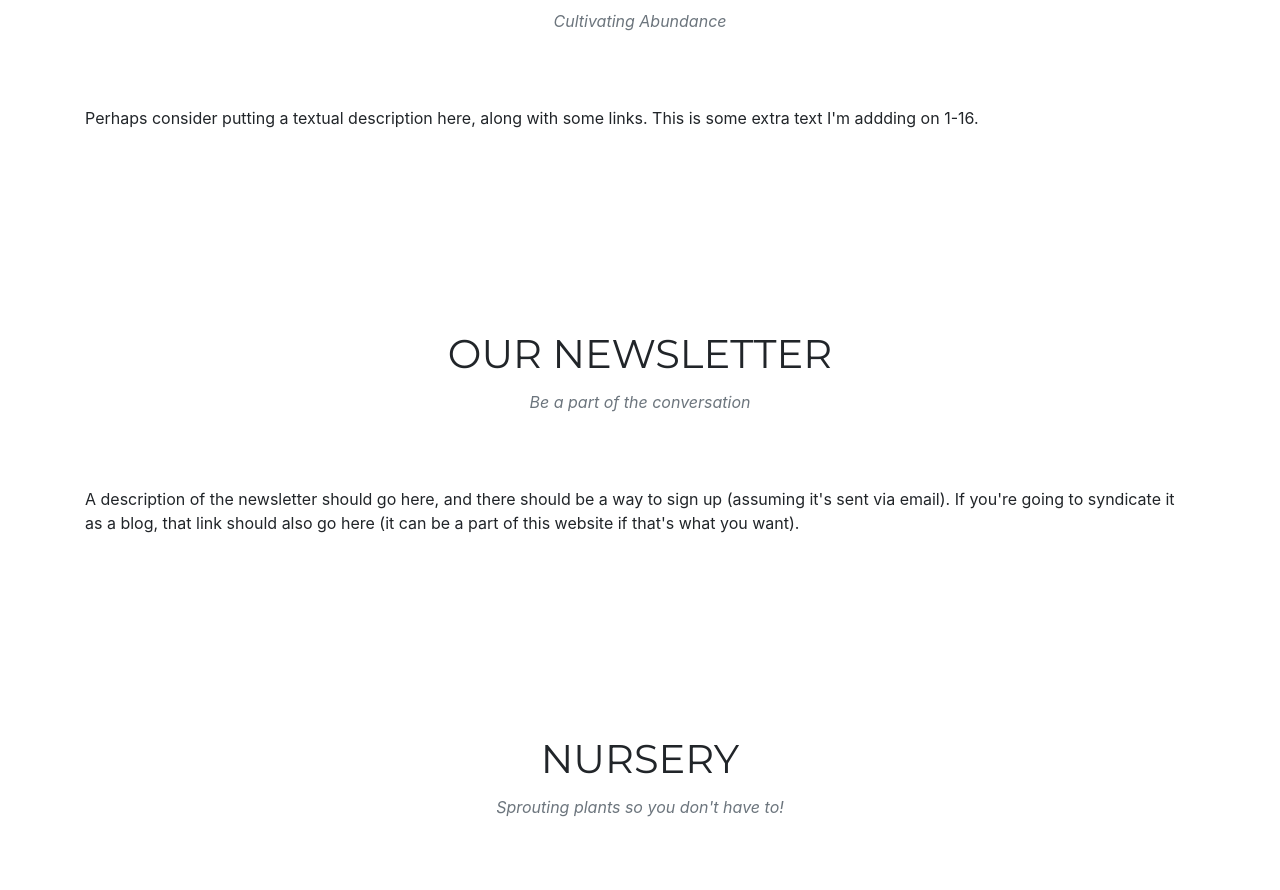
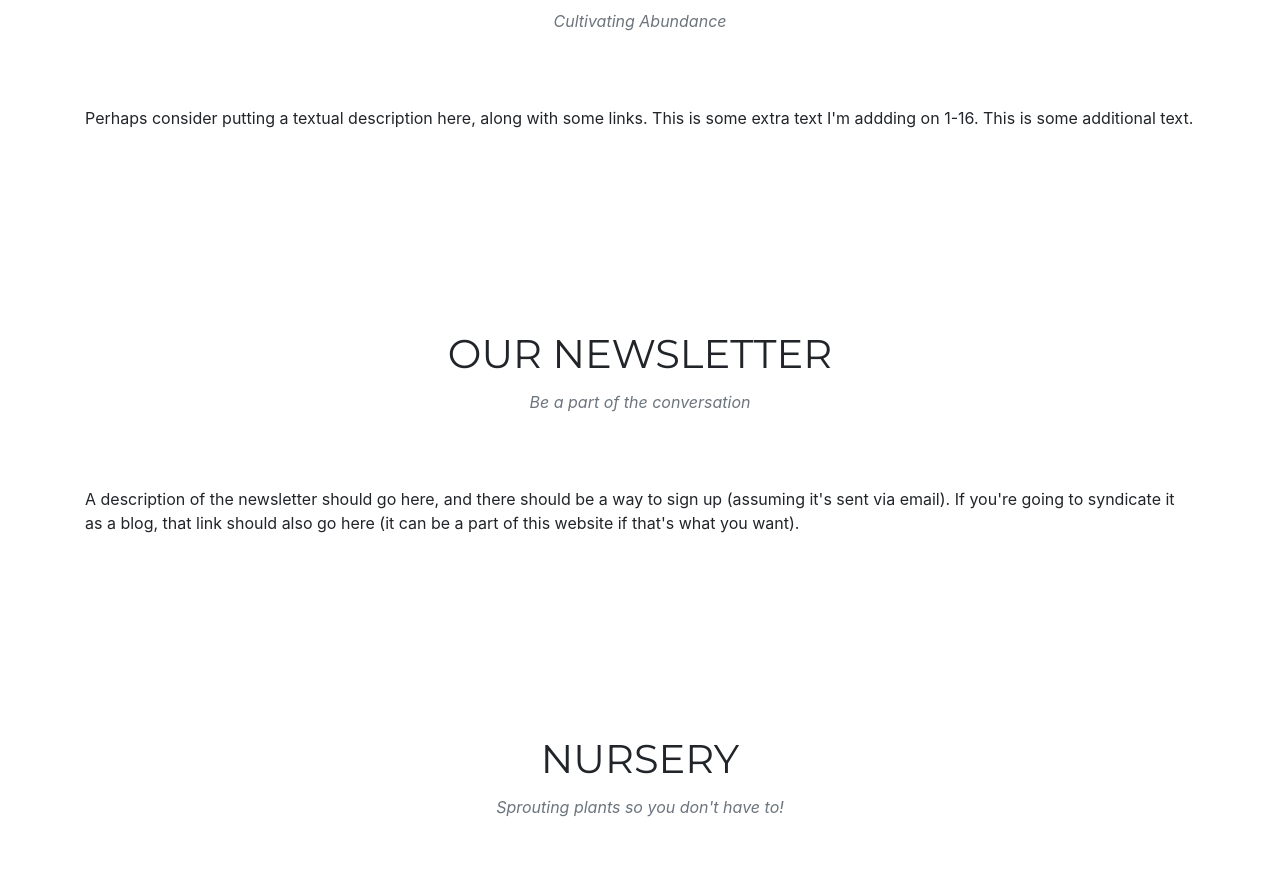
Before and after one commit to permabundance/permabundance.github.io, a website with bundled scripts: page index.html in a window 1280 px wide. Shown: the part 919-1809 px from the top of the page. Built offline with nearby package versions, Linux system fonts and the light colour scheme; files whose address does not match are found by name; a web font is replaced by a local one.

Commit message:
This is a commit

```diff
--- a/index.html
+++ b/index.html
@@ -86,7 +86,7 @@
       </div>
       <div class="row">
         <div class="col-lg-12">
-          Perhaps consider putting a textual description here, along with some links. This is some extra text I'm addding on 1-16.
+          Perhaps consider putting a textual description here, along with some links. This is some extra text I'm addding on 1-16.  This is some additional text.
         </div>
       </div>
     </div>
```
